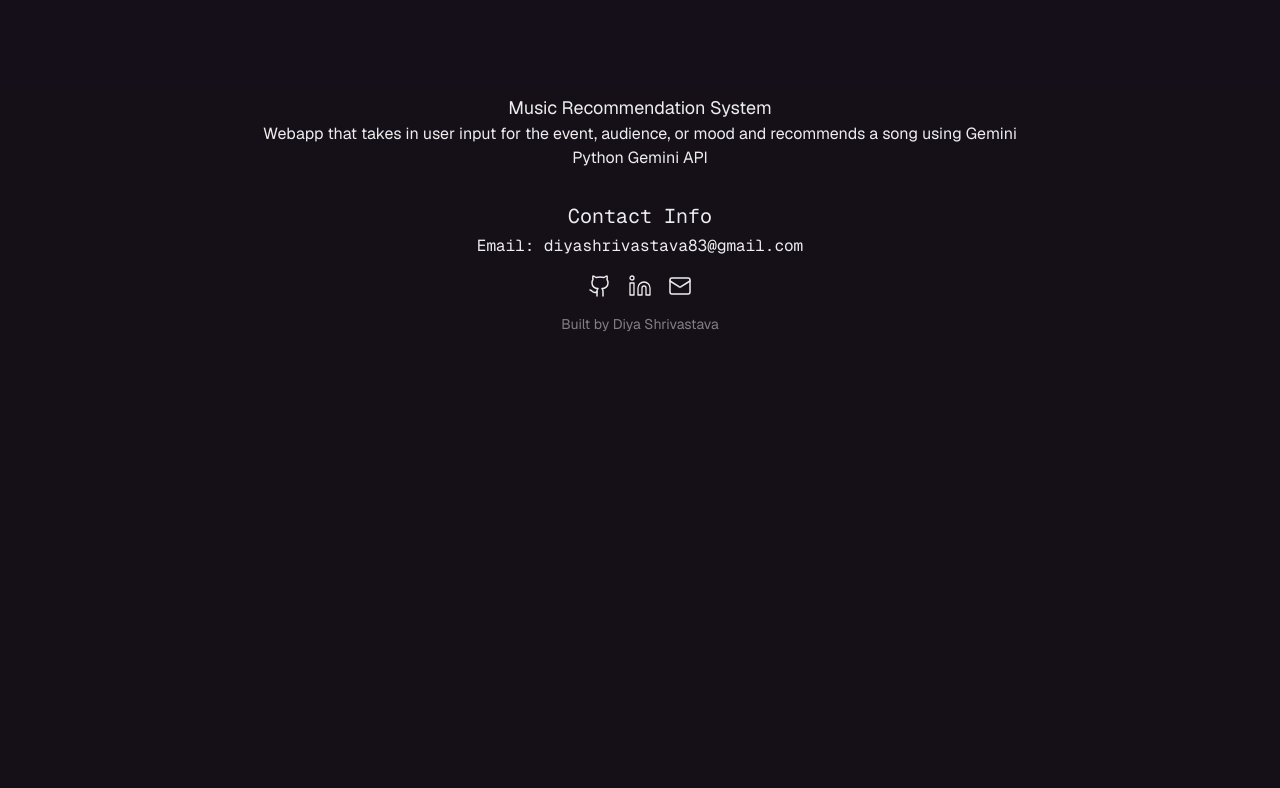
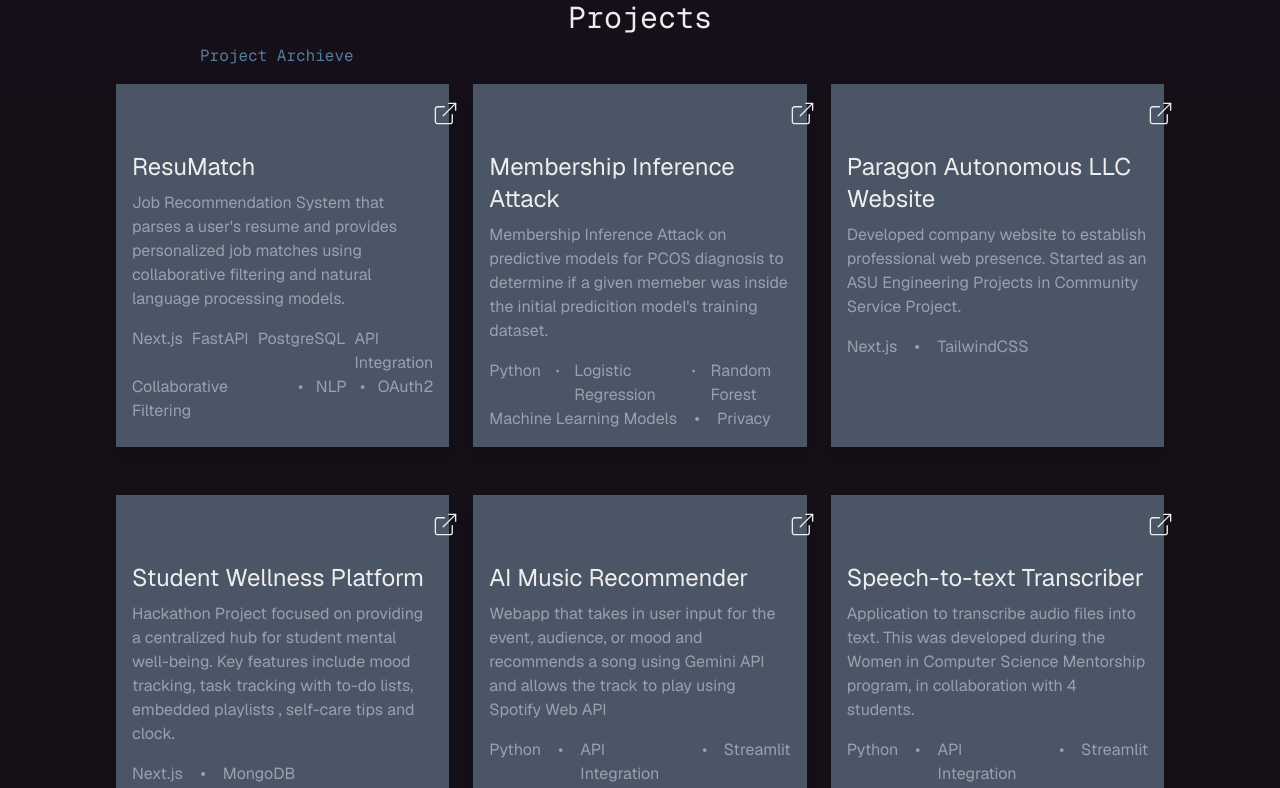
Before and after one commit to diyaS-15/personal-website, a Next.js app in the folder site/: page / in a window 1280 px wide. Shown: the part 712-1500 px from the top of the page. Before the commit the page ends 1046 px from the top, so only its background shows below. Built offline with nearby package versions, Linux system fonts and the light colour scheme.

Commit message:
Projects format sm

```diff
--- a/site/src/app/Components/About.tsx
+++ b/site/src/app/Components/About.tsx
@@ -1,11 +1,11 @@
-import Link from 'next/link';
+import { useRouter } from 'next/navigation';
 
 export default function About(){
     return(
-    <div className="ml-6 mt-6 md:my-20 md:mx-30">
-    <p className="text-lg pt-4 font-mono">Hi, my name is </p>
+    <div className="m-6 mt-2 md:my-20 md:mx-30">
+    <p className="text-lg pt-4 font-mono ">Hi, my name is </p>
     <p className="text-4xl pt-3 md:text-7xl">Diya Shrivastava</p>
-    <p className="text-4xl py-3 text-gray-400 md:text-7xl">And I like to build things. </p>
+    <p className="text-4xl py-3  md:text-7xl text-[#84c2f7] opacity-60">And I like to build things. </p>
     <div className="ml-0 m-4">
     <button className="border-double border-4 rounded-lg ml-0 mt-0 m-4 px-4 py-2 mb-8 hover:text-gray-400 md:text-xl">Resume</button>
     </div>
@@ -26,12 +26,6 @@ export default function About(){
                 <li>» PostgreSQL </li>
             </ul>
      </div>
-     <div className="text-center pt-4">
-     <button className="border-1 rounded-lg ml-0 mt-0 m-4 px-4 py-2 mb-4 hover:text-gray-400 md:text-xl">
-       <Link href="/Experience">Experience</Link>
-        </button>
-     <button className="border-1 rounded-lg ml-0 mt-0 m-4 px-4 py-2 mb-4 hover:text-gray-400 md:text-xl">Projects</button>
-     </div>
     </div>
     );
 }
--- a/site/src/app/Components/Contact.tsx
+++ b/site/src/app/Components/Contact.tsx
@@ -1,4 +1,5 @@
-import { Github, Linkedin, Mail} from "lucide-react";
+import { Github, Linkedin, Mail} from "lucide-react"
+import Link from 'next/link'
 
 export default function Contact(){
     return(
@@ -7,15 +8,15 @@ export default function Contact(){
             <p className="text-center mt-8 font-mono text-xl">Contact Info</p>
             <p className="text-center font-mono pt-1">Email: diyashrivastava83@gmail.com</p>
             <div className="flex justify-center gap-4 m-4">
-        <a href="https://github.com/diyaS-15" className="hover:text-gray-400">
+        <Link href="https://github.com/diyaS-15" className="hover:text-gray-400">
           <Github size={24} strokeWidth={1.5} />
-        </a>
-        <a href="https://linkedin.com/in/diya-shrivastava" className="hover:text-gray-400">
+        </Link>
+        <Link href="https://linkedin.com/in/diya-shrivastava" className="hover:text-gray-400">
           <Linkedin size={24} strokeWidth={1.3} />
-        </a>
-        <a href="mailto:diyashrivastava83@gmail.com" className="hover:text-gray-400">
+        </Link>
+        <Link href="mailto:diyashrivastava83@gmail.com" className="hover:text-gray-400">
           <Mail size={24} strokeWidth={1.5} />
-        </a>
+        </Link>
       </div>
         <p className="text-center text-sm opacity-50">Built by Diya Shrivastava</p>
             </footer>
--- a/site/src/app/Components/HorizontalScroll.tsx
+++ b/site/src/app/Components/HorizontalScroll.tsx
@@ -1,9 +1,46 @@
+import Image from 'next/image'
 export default function HorizontalScroll(){
     return(
     <div className="mx-6 text-center">
-        <h2 className="text-lg">Music Recommendation System </h2>
-        <p>Webapp that takes in user input for the event, audience, or mood and recommends a song using Gemini  </p>
-        <p> Python    Gemini API    </p>
+        <div>
+
+        </div>
+        <h2 className="text-3xl text-left">Projects</h2>
+        <section className="mb-4 mt-4">
+        <h2 className="text-2xl pb-2">Membership Inference Attack </h2>
+
+        <ul className="ml-4 flex gap-2 font-bold pb-2 text-gray-400 align-center my-2">
+            <li> Python | </li>
+            <li> Logisitic Regression | </li>
+            <li> Random Forest | </li>
+            <li> ML </li>
+        </ul>
+        <p className="pb-2 opacity-80 mx-3">Membership Inference Attack on predictive models for PCOS diagnosis to determine if a
+        given memeber was inside the initial predicition model's training dataset. </p>
+        <button className="border-1 p-1 px-4 my-2 rounded-lg">Code</button>
+        </section>
+        <section className="mb-4 mt-10">
+        <h2 className="text-2xl pb-2">Music Recommendation System </h2>
+        <ul className="ml-20 flex gap-2 font-bold pb-2 text-gray-400 align-center my-2">
+            <li> Python | </li>
+            <li> API Integration | </li>
+            <li> Streamlit </li>
+        </ul>
+        <p className="pb-2 opacity-80 mx-3">Webapp that takes in user input for the event, audience, or mood and recommends a song
+            using Gemini API and allows the track to play using Spotify Web API  </p>
+        <button className="border-1 p-1 px-4 my-2 rounded-lg">Code</button>
+        </section>
+        <section className="mb-4 mt-10">
+        <h2 className="text-2xl pb-2">Speech-to-text Transcriber </h2>
+        <ul className="ml-18 flex gap-2 font-bold pb-2 text-gray-400 align-center my-2">
+            <li> Python | </li>
+            <li> OpenAI Whisper |</li>
+            <li> HTML/CSS </li>
+        </ul>
+        <p className="pb-2 opacity-80"> Application that converts audio to text and displays transcription on website </p>
+        <button className="border-1 p-1 px-4 my-2 rounded-lg">Code</button>
+        </section>
     </div>
+
     );
 }
--- a/site/src/app/Components/IndivProj.tsx
+++ /dev/null
@@ -1,14 +0,0 @@
-type IndivProjProps = {
-    title: string
-    description: string
-    image: string
-    demoLink: string
-    codeLink: string
-    skills: string[]
-}
-
-export default function IndivProj({title, description, image, demoLink, codeLink, skills}: IndivProjProps){
-    return(
-    <div>Hello</div>
-    );
-}
--- a/site/src/app/Components/Projects.tsx
+++ b/site/src/app/Components/Projects.tsx
@@ -1,6 +1,140 @@
+'use client'
+import Image from 'next/image'
+import {ExternalLink, FolderCode, Dot} from "lucide-react"
+import Link from 'next/link'
+
+
 import { useRouter } from 'next/navigation';
+
+
 export default function Projects(){
     return(
-    <div>This is projects page</div>
+        <div className="h-auto">
+            <h2 className="text-3xl text-center font-mono m-2 mt-20">Projects</h2>
+            <Link href="" className="ml-50 font-mono opacity-60 text-[#84c2f7]">Project Archieve</Link>
+    <div className=" md:grid grid-rows-3 grid-cols-3 md:gap-4 md:mx-28">
+        <div className="bg-gray-600 my-4 mx-6 p-4 shadow-lg md:mx-1 ">
+            <div className="flex gap-97 md:gap-75">
+            <FolderCode size={43} strokeWidth={1.2}/>
+            <Link href="https://github.com/diyaS-15/job-recommendation-system" className="hover:text-gray-400">
+            <ExternalLink size={27} strokeWidth={1.2} />
+            </Link>
+            </div>
+            <h2 className="text-2xl py-2"> ResuMatch</h2>
+            <p className="text-md text-gray-400"> Job Recommendation System that parses a user's resume and provides
+                 personalized job matches using collaborative filtering and natural language processing models.
+            </p>
+            <ul className="text-md text-gray-400 mt-4 flex gap-1">
+                <li>Next.js</li>
+                <Dot/>
+                <li> FastAPI</li>
+                <Dot/>
+                <li> PostgreSQL</li>
+                <Dot/>
+                <li> API Integration</li>
+            </ul>
+            <ul className="text-md text-gray-400 mt-0 flex gap-1">
+                <li>Collaborative Filtering</li>
+                <Dot/>
+                <li> NLP</li>
+                <Dot/>
+                <li> OAuth2</li>
+            </ul>
+        </div>
+        <div className="bg-gray-600 my-4 mx-6 p-4 shadow-lg md:mx-1">
+        <div className="flex gap-97 md:gap-75">
+            <FolderCode size={43} strokeWidth={1.2}/>
+            <Link href="https://github.com/diyaS-15/membership-inference-attack" className="hover:text-gray-400">
+            <ExternalLink size={27} strokeWidth={1.2} />
+            </Link>
+            </div>
+            <h2 className="text-2xl py-2"> Membership Inference Attack</h2>
+            <p className="text-md text-gray-400">Membership Inference Attack on predictive models for PCOS diagnosis to determine if a
+            given memeber was inside the initial predicition model's training dataset.</p>
+            <ul className="text-md text-gray-400 mt-4 flex gap-2">
+                <li>Python</li>
+                <Dot/>
+                <li> Logistic Regression </li>
+                <Dot/>
+                <li> Random Forest</li>
+            </ul>
+            <ul className="text-md text-gray-400 mt-0 flex gap-2">
+                <li>Machine Learning Models</li>
+                <Dot/>
+                <li> Privacy</li>
+            </ul>
+        </div>
+        <div className="bg-gray-600 my-4 mx-6 p-4 shadow-lg md:mx-1">
+        <div className="flex gap-97 md:gap-75">
+            <FolderCode size={43} strokeWidth={1.2}/>
+            <Link href="https://paragonautonomous.github.io/website/#home" className="hover:text-gray-400">
+            <ExternalLink size={27} strokeWidth={1.2} />
+            </Link>
+            </div>
+            <h2 className="text-2xl py-2"> Paragon Autonomous LLC Website</h2>
+            <p className="text-md text-gray-400">Developed company website to establish professional web presence.
+                Started as an ASU Engineering Projects in Community Service Project. </p>
+            <ul className="text-md text-gray-400 mt-4 flex gap-2">
+                <li>Next.js</li>
+                <Dot/>
+                <li>TailwindCSS</li>
+            </ul>
+        </div>
+        <div className="bg-gray-600 my-4 mx-6 p-4 shadow-lg md:mx-1">
+        <div className="flex gap-97 md:gap-75">
+            <FolderCode size={43} strokeWidth={1.2}/>
+            <Link href="https://github.com/diyaS-15/Student-Wellness-Hub" className="hover:text-gray-400">
+            <ExternalLink size={27} strokeWidth={1.2} />
+            </Link>
+            </div>
+            <h2 className="text-2xl py-2">Student Wellness Platform</h2>
+            <p className="text-md text-gray-400">Hackathon Project focused on providing a centralized hub for student
+                mental well-being. Key features include mood tracking, task tracking with to-do lists, embedded playlists
+                , self-care tips and clock.
+            </p>
+            <ul className="text-md text-gray-400 mt-4 flex gap-2">
+                <li>Next.js</li>
+                <Dot/>
+                <li> MongoDB</li>
+            </ul>
+        </div>
+        <div className="bg-gray-600 my-4 mx-6 p-4 shadow-lg md:mx-1">
+        <div className="flex gap-97 md:gap-75">
+            <FolderCode size={43} strokeWidth={1.2}/>
+            <Link href="https://github.com/diyaS-15/AI-music-recommender" className="hover:text-gray-400">
+            <ExternalLink size={27} strokeWidth={1.2} />
+            </Link>
+            </div>
+            <h2 className="text-2xl py-2">AI Music Recommender</h2>
+            <p className="text-md text-gray-400">Webapp that takes in user input for the event, audience, or mood and recommends a song using Gemini API and allows the track to play using Spotify Web API</p>
+            <ul className="text-md text-gray-400 mt-4 flex gap-2">
+                <li>Python</li>
+                <Dot/>
+                <li> API Integration</li>
+                <Dot/>
+                <li> Streamlit</li>
+            </ul>
+        </div>
+        <div className="bg-gray-600 my-4 mx-6 p-4 shadow-lg md:mx-1">
+        <div className="flex gap-97 md:gap-75">
+            <FolderCode size={43} strokeWidth={1.2}/>
+            <Link href="https://github.com/quinncage/WiCSProject" className="hover:text-gray-400">
+            <ExternalLink size={27} strokeWidth={1.2} />
+            </Link>
+            </div>
+            <h2 className="text-2xl py-2"> Speech-to-text Transcriber</h2>
+            <p className="text-md text-gray-400">Application to transcribe audio files into text. This was developed during
+                the Women in Computer Science Mentorship program, in collaboration with 4 students. </p>
+            <ul className="text-md text-gray-400 mt-4 flex gap-2">
+                <li>Python</li>
+                <Dot/>
+                <li> API Integration</li>
+                <Dot/>
+                <li> Streamlit</li>
+            </ul>
+        </div>
+
+        </div>
+        </div>
     );
 }
--- a/site/src/app/page.tsx
+++ b/site/src/app/page.tsx
@@ -1,16 +1,16 @@
 import Image from "next/image";
 import About from "./Components/About";
-import HorizontalScroll from "./Components/HorizontalScroll";
 import Navbar from "./Components/Navbar";
 import Contact from "./Components/Contact";
 import Experience from "./Components/Experience";
+import Projects from "./Components/Projects";
 
 export default function Home() {
   return (
     <div className="text-[#ededed] font-sans h-screen">
       <Navbar/>
       <About/>
-      <HorizontalScroll/>
+      <Projects/>
       <Contact/>
     </div>
   );
```
Also changed, not shown: site/src/app/Components/Archieve.tsx (added), 1 other file (tests, documents, lock files or other folders).
